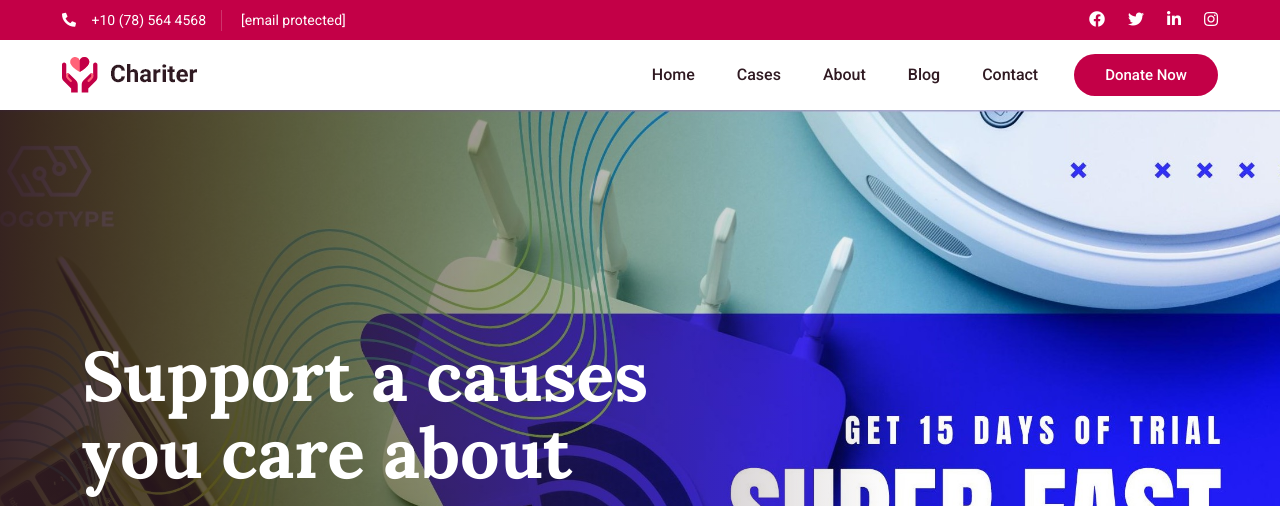
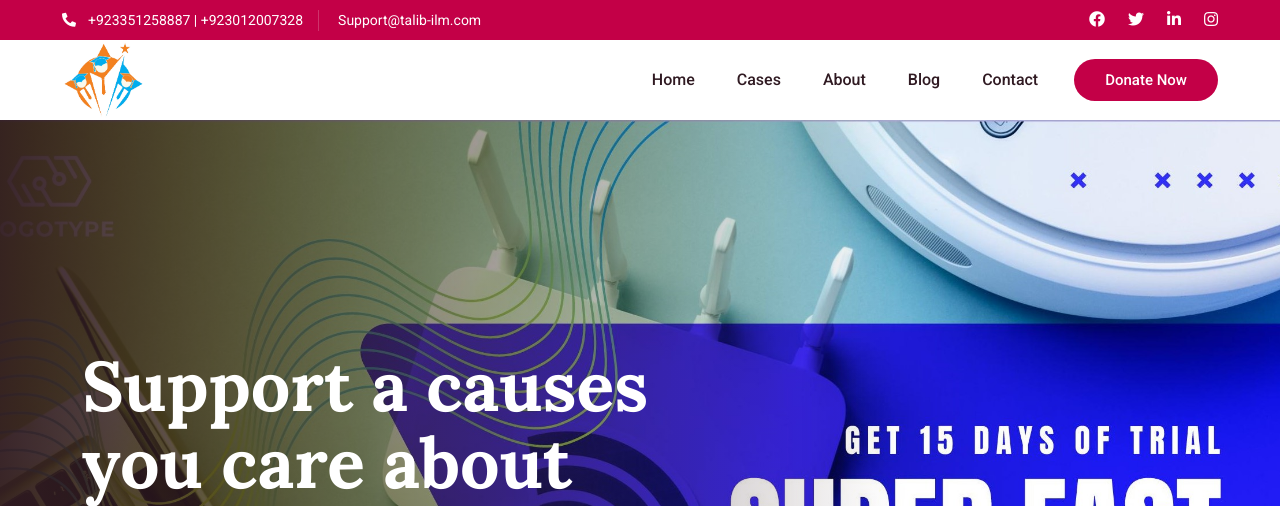
Before and after one commit to Mr-Nassir/talib-ilm, a PHP site: page /index.php in a window 1280 px wide. Shown: the top 506 px of the page. Run offline with PHP 8.4, Linux system fonts and the light colour scheme; some libraries are stand-ins or nearby versions.

Commit message:
number/mail/logo changed

```diff
--- a/nav.php
+++ b/nav.php
@@ -31,8 +31,8 @@
 <div class="d-flex justify-content-between flex-wrap align-items-center">
 <div class="header-info-left">
 <ul>
-<li><i class="fas fa-phone-alt"></i> +10 (78) 564 4568</li>
-<li><a href="/cdn-cgi/l/email-protection" class="__cf_email__" data-cfemail="0960676f66273039496a61687b607d6c7b276a6664">[email&#160;protected]</a></li>
+<li><i class="fas fa-phone-alt"></i>+923351258887 | +923012007328</li>
+<li><a href="https://mail.google.com/mail/u/0/?tab=rm&ogbl#inbox" class="__cf_email__" data-cfemail="0960676f66273039496a61687b607d6c7b276a6664">Support@talib-ilm.com</a></li>
 </ul>
 </div>
 <div class="header-info-right">
@@ -54,7 +54,7 @@
 
 <div class="col-xl-2 col-lg-2">
 <div class="logo">
-<a href="index.php"><img src="assets/img/logo/logo.png" alt></a>
+<a href="index.php"><img style="height:80px;" src="assets/img/logo/Untitled-1.jpg" alt></a>
 </div>
 </div>
 <div class="col-xl-10 col-lg-10">
```
Also changed, not shown: assets/img/logo/Untitled-1.jpg (added).
